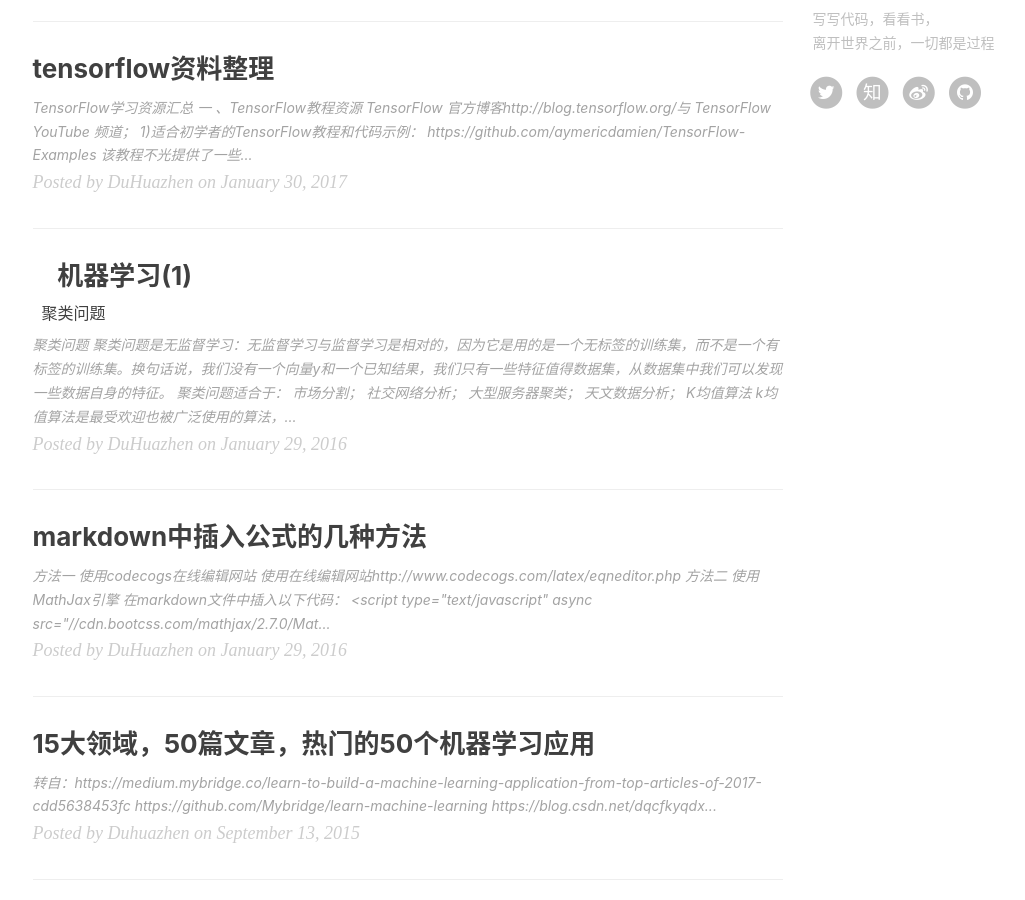
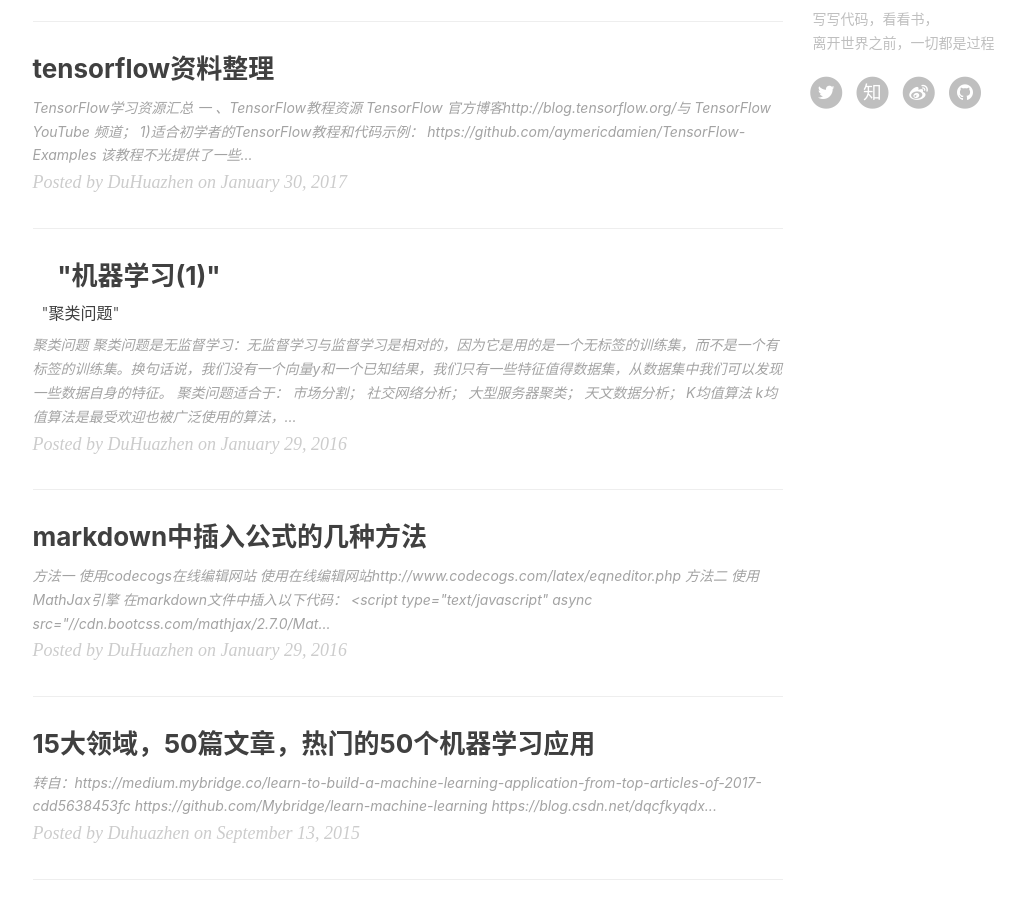
Before and after one commit to duhuazhen/duhuazhen.github.io, a Jekyll site: the page built from index.html, in a window 1280 px wide and 900 px high, scrolled down 891 px. Shown: the whole window, without its empty margins (135-1160 px from the left). Built offline with Jekyll 4.4.1, drawn with Linux system fonts in a browser that asks for light colours; nearby versions of some CDN libraries; the list of posts is cut into pages by our own code; comment, search, counter and statistics services are not loaded.

```diff
--- a/_posts/2016-1-05-Cluster.markdown
+++ b/_posts/2016-1-05-Cluster.markdown
@@ -1,7 +1,7 @@
 ---
 layout:      post
-title:      机器学习(1)
-subtitle:   聚类问题
+title:       "机器学习(1)"
+subtitle:    "聚类问题"
 date:        2016-01-29 12:00:00
 author:      "DuHuazhen"
 header-img: "img/post-bg-2015.jpg"
```
